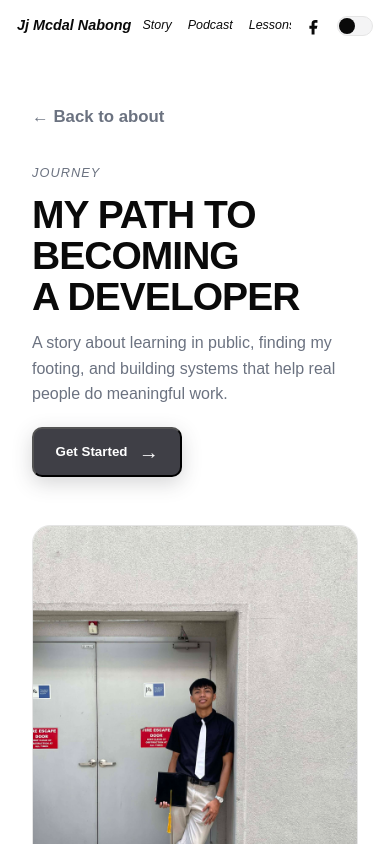
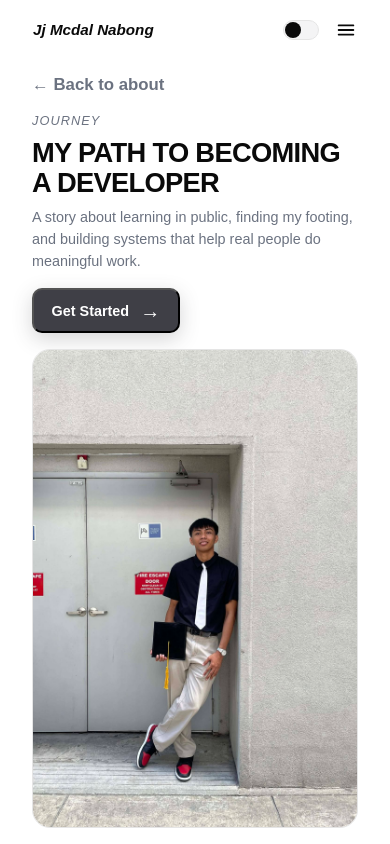
Before and after one commit to JjMcdal/portfolio-jjmcdal, a Next.js app: page /journey in a window 390 px wide. Shown: the top 844 px of the page. Built offline with nearby package versions, Linux system fonts and the light colour scheme.

Commit message:
Journey page: mobile hamburger nav and compact one-screen hero

```diff
--- a/app/globals.css
+++ b/app/globals.css
@@ -659,6 +659,16 @@ footer{padding:3.5rem 0}
 
 .journey-facebook-icon{width:1.1rem;height:1.1rem}
 
+/* Journey nav: the wrapper is invisible on desktop and becomes the dropdown on mobile */
+
+.journey-menu{display:contents}
+
+.menu-btn{display:none;align-items:center;justify-content:center;width:2rem;height:2rem;padding:0;border:0;background:none;color:var(--text)}
+
+.menu-btn svg{width:22px;height:22px}
+
+.journey-facebook-label{display:none}
+
 
 
 /* Journey page */
@@ -808,15 +818,27 @@ footer{padding:3.5rem 0}
 
   .nav-logo{display:block;flex:none;max-width:7rem;margin:0;font-size:1rem}
 
-  .journey-nav,.nav.journey-nav.pill{left:0;width:100%;gap:.7rem;padding-left:1rem;padding-right:1rem;transform:none}
+  /* Side padding matches .wrap (2rem), so the name lines up with "Back to about" and the hero text */
+  .journey-nav,.nav.journey-nav.pill{left:0;width:100%;gap:.7rem;padding-left:2rem;padding-right:2rem;transform:none}
 
-  .journey-brand{font-size:.9rem}
+  /* Journey nav (mobile): only the name, theme toggle, and hamburger stay visible */
 
-  .journey-nav-links{gap:1rem;margin-left:auto;overflow-x:visible}
+  .journey-brand{margin-right:auto;font-size:.95rem}
 
-  .journey-nav-links a{font-size:.78rem}
+  /* The negative margin cancels the empty space inside the button, so the icon touches the right content edge */
+  .menu-btn{display:flex;flex:none;order:3;margin-right:-.3rem}
 
-  .journey-facebook{margin-left:0}
+  .journey-menu{display:none;position:absolute;top:calc(100% + .5rem);left:.75rem;right:.75rem;flex-direction:column;padding:.4rem;border:1px solid var(--border);border-radius:16px;background:var(--card);box-shadow:var(--shadow)}
+
+  .journey-menu.open{display:flex}
+
+  .journey-menu .journey-nav-links{flex:none;flex-direction:column;gap:0;margin:0;overflow:visible}
+
+  .journey-menu .journey-nav-links a{align-items:flex-start;padding:.7rem .75rem;border-radius:10px;font-size:.95rem}
+
+  .journey-facebook{width:auto;height:auto;justify-content:flex-start;gap:.6rem;margin:.2rem 0 0;padding:.7rem .75rem;border-top:1px solid var(--border);font-size:.95rem}
+
+  .journey-facebook-label{display:inline}
 
   .nav-links{display:flex;flex:1;min-width:0;gap:1rem;margin:0;overflow-x:auto;scrollbar-width:none}
 
@@ -937,9 +959,30 @@ footer{padding:3.5rem 0}
 @media(max-width:520px){
 
   .proj-grid{grid-template-columns:minmax(0,1fr)}
-  .journey-hero{padding-bottom:4rem}
 
-  .journey-hero h1{font-size:clamp(2.1rem,10vw,3rem)}
+  /* Journey hero (phone): exactly one screen tall, so the story section below stays out of view until "Get Started" */
+
+  .journey-hero{min-height:100svh;display:flex;padding-top:4.5rem;padding-bottom:1rem}
+
+  .journey-hero-grid{flex:1;width:100%;grid-template-rows:auto minmax(0,1fr);gap:1rem}
+
+  .journey-hero-copy .back{margin-bottom:.75rem}
+
+  .journey-hero-copy .eyebrow{margin-bottom:.4rem}
+
+  .journey-hero h1{font-size:clamp(1.5rem,7vw,1.9rem);line-height:1.1;max-width:none}
+
+  .journey-hero .lead{margin:.6rem 0 1rem;font-size:.9rem;line-height:1.5}
+
+  .journey-primary{padding:.65rem 1.1rem;font-size:.9rem}
+
+  /* Left edge lines up with "MY", right edge with the end of the title. Height = whatever space is left. */
+  .journey-portrait{position:relative;width:100%;min-height:11rem;justify-self:stretch;align-self:stretch}
+
+  /* Absolute, so the photo's own size can't push the hero taller than the screen. Crop is anchored to the bottom, so the shoes always show. */
+  .journey-portrait img{position:absolute;inset:0;width:100%;height:100%;aspect-ratio:auto;object-fit:cover;object-position:center bottom}
+
+  .journey-portrait figcaption{display:none}
 
   .journey-timeline{padding-top:4rem}
 
--- a/components/Chrome.tsx
+++ b/components/Chrome.tsx
@@ -52,10 +52,12 @@ export default function Chrome({ variant = "default" }: { variant?: "default" |
   const [scrolled, setScrolled] = useState(false);
   const [active, setActive] = useState("");
   const [open, setOpen] = useState(false);
+  const [menu, setMenu] = useState(false); // mobile hamburger menu (journey variant only)
   const [q, setQ] = useState("");
   const [sel, setSel] = useState(0);
   const input = useRef<HTMLInputElement>(null);
   const dialog = useRef<HTMLDivElement>(null);
+  const nav = useRef<HTMLElement>(null);
   const dark = useSyncExternalStore(subscribeTheme, getDark, getServerDark);
   const mac = useSyncExternalStore(subscribeNone, getMac, getServerMac);
 
@@ -68,6 +70,7 @@ export default function Chrome({ variant = "default" }: { variant?: "default" |
     try { localStorage.setItem("theme", next); } catch {}
   }, []);
   const openPalette = () => { setQ(""); setSel(0); setOpen(true); };
+  const closeMenu = () => setMenu(false);
 
   // On the home page, scroll smoothly to the top instead of navigating
   const goHome = (e: React.MouseEvent) => {
@@ -114,7 +117,7 @@ export default function Chrome({ variant = "default" }: { variant?: "default" |
         setQ(""); setSel(0);
         setOpen((o) => !o);
       }
-      if (e.key === "Escape") setOpen(false);
+      if (e.key === "Escape") { setOpen(false); setMenu(false); }
     };
     onScroll();
     window.addEventListener("scroll", onScroll, { passive: true });
@@ -134,6 +137,16 @@ export default function Chrome({ variant = "default" }: { variant?: "default" |
       prev?.focus?.({ preventScroll: true });
     };
   }, [open]);
+
+  // Close the mobile menu when tapping outside the nav
+  useEffect(() => {
+    if (!menu) return;
+    const onDown = (e: PointerEvent) => {
+      if (nav.current && !nav.current.contains(e.target as Node)) setMenu(false);
+    };
+    document.addEventListener("pointerdown", onDown);
+    return () => document.removeEventListener("pointerdown", onDown);
+  }, [menu]);
 
   const commands: Command[] = [
     { name: "Home", group: "Navigate", icon: "home", run: goHomeCommand },
@@ -168,7 +181,7 @@ export default function Chrome({ variant = "default" }: { variant?: "default" |
 
   return (
     <>
-      <nav className={"nav" + (pill ? " pill" : "") + (isJourney ? " journey-nav" : "")} aria-label="Main">
+      <nav ref={nav} className={"nav" + (pill ? " pill" : "") + (isJourney ? " journey-nav" : "")} aria-label="Main">
         {isJourney ? (
           <Link href="/" className="journey-brand">Jj Mcdal Nabong</Link>
         ) : null}
@@ -183,15 +196,22 @@ export default function Chrome({ variant = "default" }: { variant?: "default" |
             Mcdal
           </Link>
         ) : null}
-        <div className={"nav-links" + (isJourney ? " journey-nav-links" : "")}>
         {isJourney ? (
-            <>
-              <a href="#story">Story</a>
-              <a href="#podcast">Podcast</a>
-              <a href="#lessons">Lessons</a>
-            </>
-          ) : null}
-          {!isJourney ? SECTIONS.map((s) => {
+          // Desktop: wrapper is invisible (display: contents). Mobile: it becomes the hamburger dropdown.
+          <div id="journey-menu" className={"journey-menu" + (menu ? " open" : "")}>
+            <div className="nav-links journey-nav-links">
+              <a href="#story" onClick={closeMenu}>Story</a>
+              <a href="#podcast" onClick={closeMenu}>Podcast</a>
+              <a href="#lessons" onClick={closeMenu}>Lessons</a>
+            </div>
+            <a className="journey-facebook" href={FACEBOOK} target="_blank" rel="noopener noreferrer" aria-label="Facebook" onClick={closeMenu}>
+              <FacebookIcon />
+              <span className="journey-facebook-label">Facebook</span>
+            </a>
+          </div>
+        ) : (
+          <div className="nav-links">
+            {SECTIONS.map((s) => {
               const label = s[0].toUpperCase() + s.slice(1);
               return (
                 <Link
@@ -204,13 +224,9 @@ export default function Chrome({ variant = "default" }: { variant?: "default" |
                   {label}
                 </Link>
               );
-          }) : null}
+            })}
           </div>
-        {isJourney ? (
-          <a className="journey-facebook" href={FACEBOOK} target="_blank" rel="noopener noreferrer" aria-label="Facebook">
-            <FacebookIcon />
-          </a>
-        ) : null}
+        )}
         {!isJourney ? <>
         <button className={"search-btn" + (pill ? " scrolled" : "")} onClick={openPalette} aria-label="Open command palette">
           <span className="search-icon"><SearchIcon /></span>
@@ -222,6 +238,20 @@ export default function Chrome({ variant = "default" }: { variant?: "default" |
           <span className="track"><span className="thumb" /></span>
           <span className="switch-label">{dark ? "Light" : "Dark"}</span>
         </button>
+        {isJourney ? (
+          <button
+            type="button"
+            className="menu-btn"
+            onClick={() => setMenu((m) => !m)}
+            aria-label={menu ? "Close menu" : "Open menu"}
+            aria-expanded={menu}
+            aria-controls="journey-menu"
+          >
+            <svg viewBox="0 0 24 24" fill="none" stroke="currentColor" strokeWidth="2" strokeLinecap="round" aria-hidden="true">
+              {menu ? <path d="M6 6l12 12M18 6 6 18" /> : <path d="M4 7h16M4 12h16M4 17h16" />}
+            </svg>
+          </button>
+        ) : null}
       </nav>
 
       {open && (
```
Lines whose indentation alone changed are shown as unchanged.
